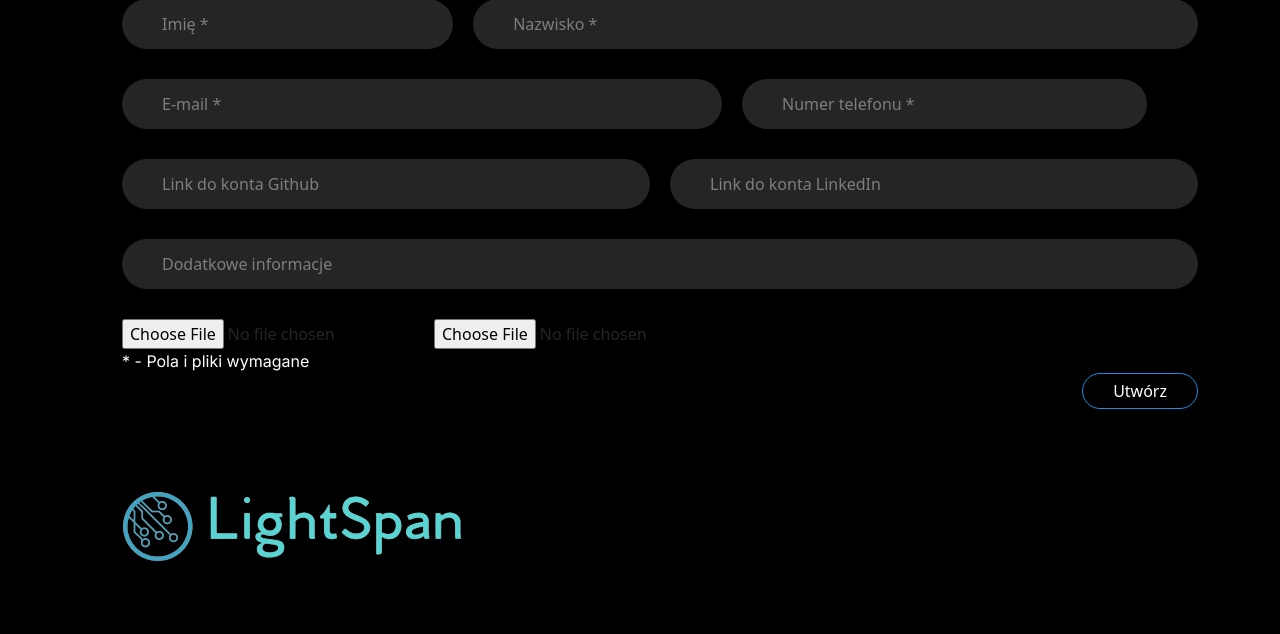
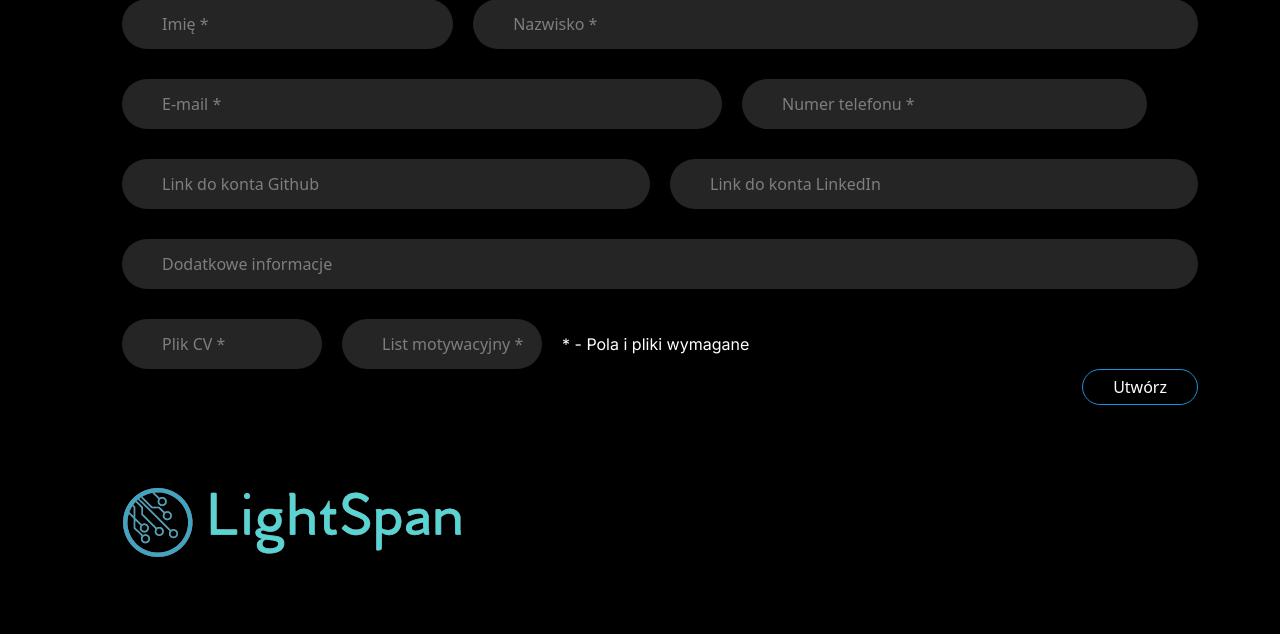
Before and after one commit to OskV2/Recruitment-system, a PHP site: page /templates/recruitment.php in a window 1280 px wide. Shown: the part 1042-1676 px from the top of the page. After the commit the page ends 1599 px from the top, so only its background shows below. Run offline with PHP 8.4, Linux system fonts and the light colour scheme; data that the repository does not hold is empty; style sheets or scripts are compiled from the project's sources; some libraries are stand-ins or nearby versions.

Commit message:
feat: styles for file input

```diff
--- a/src/scss/recruitment.scss
+++ b/src/scss/recruitment.scss
@@ -81,12 +81,6 @@
                 }
             }
         }
-
-        &-requirements {
-        }
-
-        &-benefits {
-        }
     }
 
     &__form {
@@ -108,21 +102,6 @@
             height: 50px;
             margin: 0px 0px 30px 0px;
             padding-left: 40px;
-            border: none;
-            color: $white;
-
-            &::placeholder {
-                color: #7e7e7e;
-            }
-        }
-
-        &-textarea {
-            width: 100%;
-            background-color: #252525;
-            border-radius: 75px;
-            height: 50px;
-            margin: 0px 0px 30px 0px;
-            padding: 20px 0px 0px 40px;
             border: none;
             color: $white;
 
@@ -162,5 +141,25 @@
             width: 1275px;
         }
 
+        &-file {
+            color: #7e7e7e;
+            background-color: #252525;
+
+            height: 50px;
+            width:200px;
+            border-radius: 75px;
+
+            display: flex;
+            align-items: center;
+
+            padding-left: 40px;
+            margin-right: 20px;
+            cursor: pointer;
+        }
+
+        input[type='file'] {
+            display: none;
+        }
+
     }
 }
--- a/templates/recruitment.php
+++ b/templates/recruitment.php
@@ -78,11 +78,17 @@
                                 </div>
                             </div>
 
-                            <div class="d-flex">
-                                <input class="recruitment__form-file" type="file" id="cv" title=" " placeholder="Plik CV *">
-                                <input class="recruitment__form-file" type="file" id="lm" title=" " placeholder="List motywacyjny *">
+                            <div class="d-flex align-items-center">
+                                <label class="recruitment__form-file">
+                                    <input type="file" id="cv">
+                                    Plik CV *
+                                </label>
+                                <label class="recruitment__form-file">
+                                    <input  type="file" id="lm">
+                                    List motywacyjny *
+                                </label>
+                                <span>* - Pola i pliki wymagane</span>
                             </div>
-                            <span>* - Pola i pliki wymagane</span>
 
                             <button class="ms-auto btn btn-outline-primary" type="submit" name="submit">Utwórz</button>
                         </form>
```
